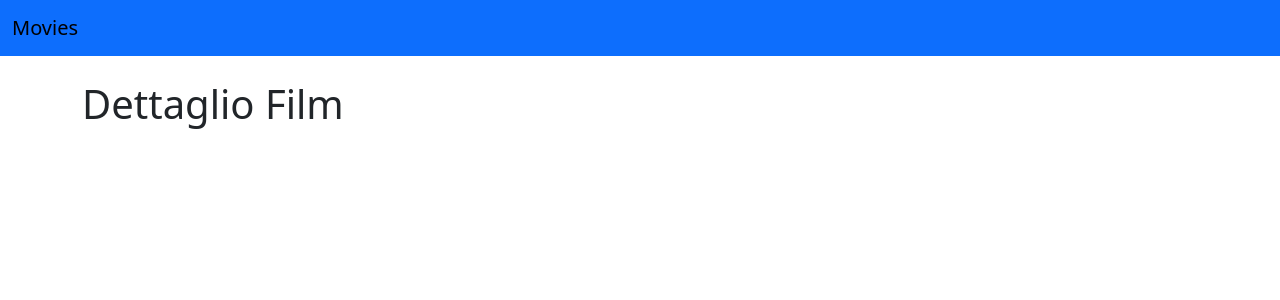
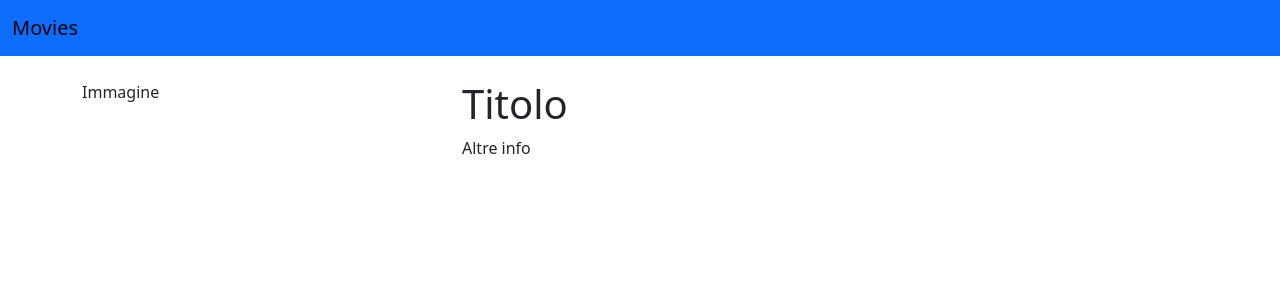
Before and after one commit to Ivanaricci/webapp-react, a React (Vite) app: page /movies/1 in a window 1280 px wide. Shown: the top 300 px of the page. Built offline with nearby package versions, Linux system fonts and the light colour scheme.

Commit message:
[UPD] Add moviepage

```diff
--- a/src/App.jsx
+++ b/src/App.jsx
@@ -1,6 +1,7 @@
 import DefaultLayout from "./layouts/DefaultLayout"
 import { BrowserRouter, Routes, Route } from "react-router-dom"
 import HomePage from "./assets/pages/HomePage"
+import MoviePage from "./assets/pages/MoviePage"
 
 
 
@@ -11,7 +12,7 @@ function App() {
       <Routes>
         <Route element={<DefaultLayout />}>
           <Route index element={<HomePage />}></Route>
-          <Route path="/movies/:id" element={<h1>Dettaglio Film</h1>}></Route>
+          <Route path="/movies/:id" element={<MoviePage />}></Route>
         </Route>
       </Routes>
     </BrowserRouter>
--- /dev/null
+++ b/src/assets/pages/MoviePage.jsx
@@ -0,0 +1,17 @@
+import React from 'react'
+
+const MoviePage = () => {
+    return (
+        <div className='row'>
+            <div className="col-12 col-md-6 col-lg-4">
+                Immagine
+            </div>
+            <div className="col-12 col-md-6 col-lg-8">
+                <h1>Titolo</h1>
+                <p>Altre info</p>
+            </div>
+        </div>
+    )
+}
+
+export default MoviePage
```
